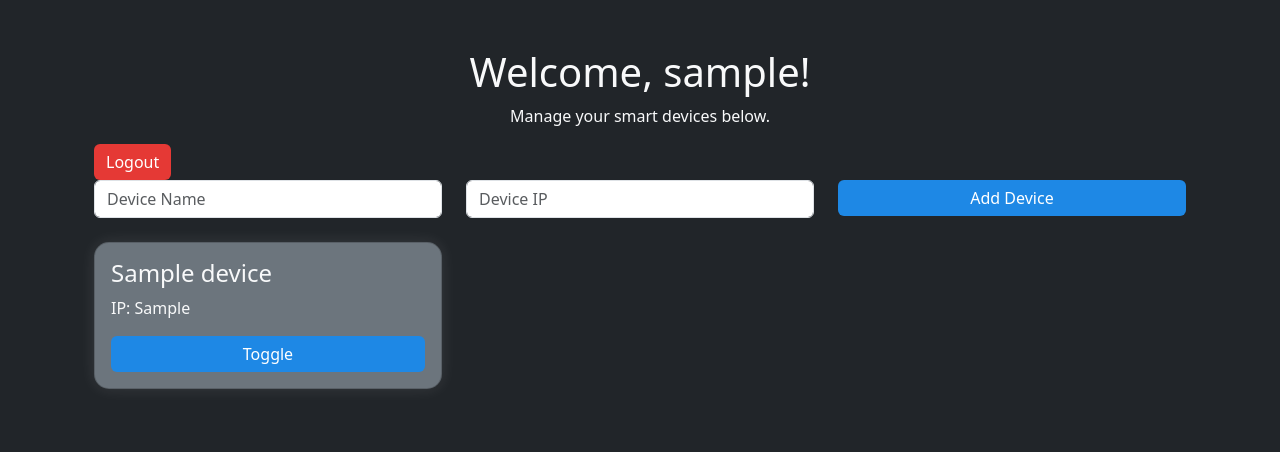
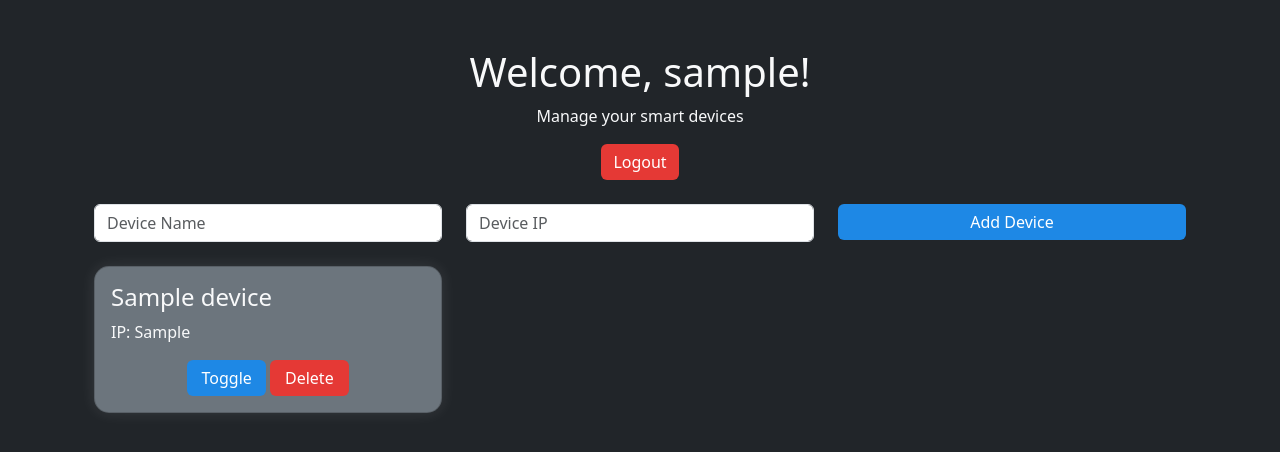
Before and after one commit to t0ry003/SmartDash, a Flask app: template templates/home.html in a window 1280 px wide. Shown: the top 452 px of the page. Run offline with Flask 3, Linux system fonts and the light colour scheme; the template is opened without the code that fills it: most values are stand-ins (such as "Sample title", 1, 10 or a date in 2020).

Commit message:
Added delete device

```diff
--- a/app.py
+++ b/app.py
@@ -1,18 +1,19 @@
 from flask import Flask, render_template, request, redirect, url_for, flash, session
 from flask_sqlalchemy import SQLAlchemy
 from flask_login import LoginManager, UserMixin, login_user, login_required, logout_user, current_user
-from flask_bcrypt import Bcrypt  # For password hashing
+from flask_bcrypt import Bcrypt
 import json
+import os
 
 app = Flask(__name__)
-app.config['SECRET_KEY'] = 'your_secret_key'
+app.config['SECRET_KEY'] = os.urandom(24)
 
 # Connect to your remote MySQL database
 app.config['SQLALCHEMY_DATABASE_URI'] = 'mysql+pymysql://sql7767154:gukxfaZppt@sql7.freesqldatabase.com:3306/sql7767154'
 app.config['SQLALCHEMY_TRACK_MODIFICATIONS'] = False
 
 db = SQLAlchemy(app)
-bcrypt = Bcrypt(app)  # Initialize Bcrypt for password hashing
+bcrypt = Bcrypt(app)
 
 # Flask-Login setup
 login_manager = LoginManager()
@@ -33,11 +34,17 @@ class User(UserMixin, db.Model):
         self.devices = json.dumps(device_list)
         db.session.commit()
 
+    def remove_device(self, name):
+        device_list = json.loads(self.devices)
+        device_list = [device for device in device_list if device['name'] != name]
+        self.devices = json.dumps(device_list)
+        db.session.commit()
+
 
 # Load user function
 @login_manager.user_loader
 def load_user(user_id):
-    return User.query.get(int(user_id))
+    return db.session.get(User, int(user_id))
 
 
 # Route: Home (requires login)
@@ -46,7 +53,6 @@ def load_user(user_id):
 def home():
     user = current_user
     devices = json.loads(user.devices)
-
     return render_template('home.html', username=user.username, devices=devices)
 
 
@@ -63,7 +69,7 @@ def register():
             flash('Username already exists. Choose another one.')
             return redirect(url_for('register'))
 
-        # Hash the password before saving
+        # Hash the password before saving using bcrypt
         hashed_password = bcrypt.generate_password_hash(password).decode('utf-8')
         new_user = User(username=username, password=hashed_password)
         db.session.add(new_user)
@@ -100,6 +106,7 @@ def logout():
     return redirect(url_for('login'))
 
 
+# Route: Add Device
 @app.route('/add_device', methods=['POST'])
 @login_required
 def add_device():
@@ -108,13 +115,25 @@ def add_device():
 
     device_name = request.form['device_name']
     device_ip = request.form['device_ip']
-
-    # Use current_user from Flask-Login instead of fetching from session
     current_user.add_device(device_name, device_ip)
 
     return redirect(url_for('home'))  # Redirect to home after adding device
 
 
+# Route: Remove Device
+@app.route('/remove_device', methods=['POST'])
+@login_required
+def remove_device():
+    if not current_user.is_authenticated:
+        return redirect(url_for('login'))  # Ensure the user is logged in
+
+    device_name = request.form['device_name']
+    current_user.remove_device(device_name)
+
+    return redirect(url_for('home'))  # Redirect to home after removing device
+
+
+# Main
 if __name__ == '__main__':
     with app.app_context():
         db.create_all()  # Creates database tables in MySQL
--- a/templates/home.html
+++ b/templates/home.html
@@ -4,10 +4,13 @@
 
 <div class="container">
     <h1 class="text-center">Welcome, {{ username }}!</h1>
-    <p class="text-center">Manage your smart devices below.</p>
+    <p class="text-center">Manage your smart devices</p>
 
-<!--    log out-->
-    <a href="{{ url_for('logout') }}" class="btn btn-danger">Logout</a>
+    <div class="mb-4">
+        <div style="text-align: center;">
+            <a href="{{ url_for('logout') }}" class="btn btn-danger">Logout</a>
+        </div>
+    </div>
 
     <form method="POST" action="{{ url_for('add_device') }}" class="mb-4">
         <div class="row">
@@ -29,7 +32,16 @@
             <div class="card bg-secondary text-light p-3 mb-3">
                 <h4>{{ device.name }}</h4>
                 <p>IP: {{ device.ip }}</p>
-                <button class="btn btn-primary w-100">Toggle</button>
+                <div class="row">
+                    <div style="text-align: center;">
+                        <button class="btn btn-primary w-25">Toggle</button>
+
+                        <form method="POST" action="{{ url_for('remove_device') }}" style="display: inline;">
+                            <input type="hidden" name="device_name" value="{{ device.name }}">
+                            <button type="submit" class="btn btn-danger w-25">Delete</button>
+                        </form>
+                    </div>
+                </div>
             </div>
         </div>
         {% endfor %}
```
